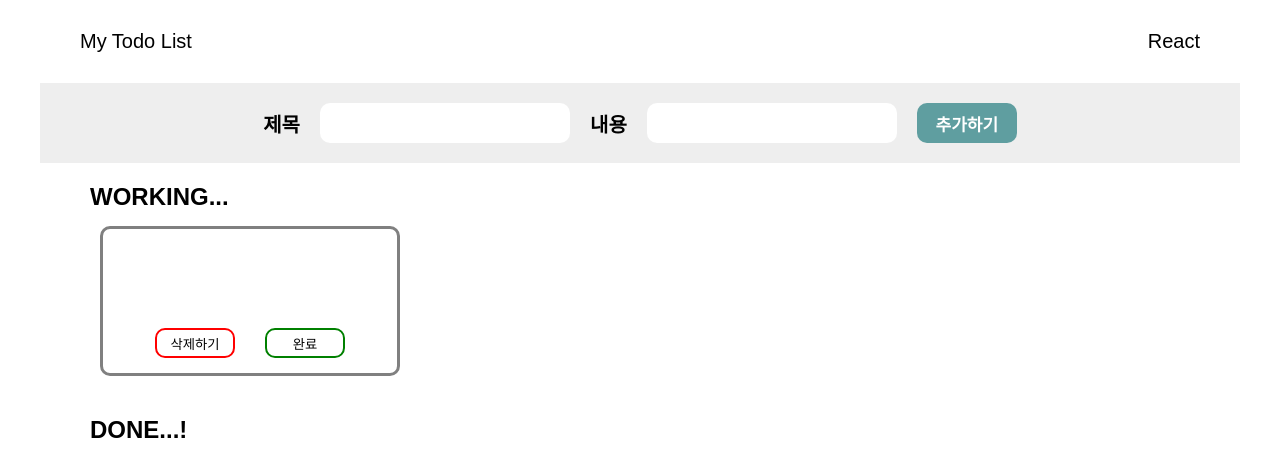
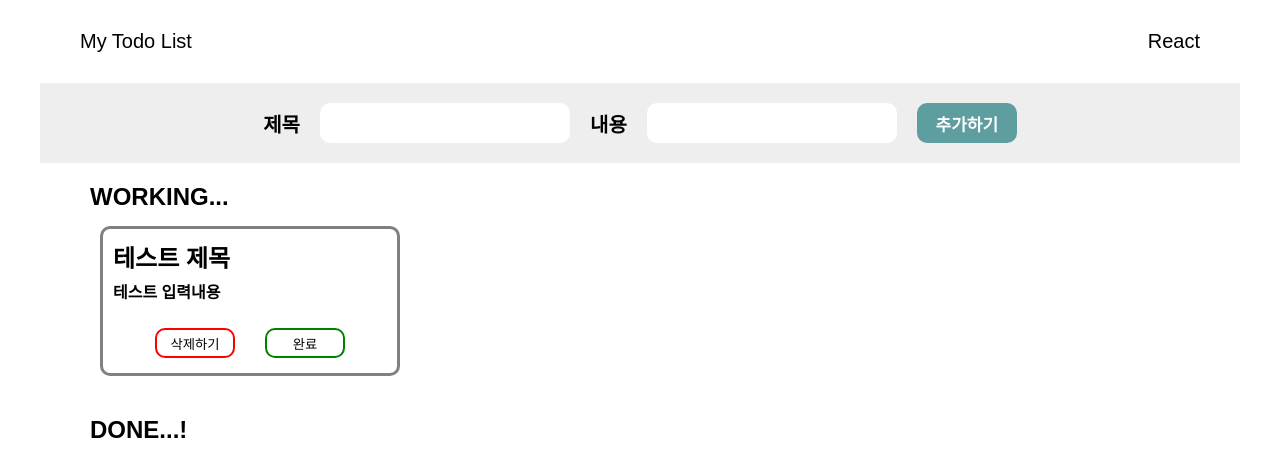
Before and after one commit to taehyunkim3/todolist-react-99-lv1, a React (Create React App) app: page / in a window 1280 px wide. Shown: the top 476 px of the page. Built offline with nearby package versions, Linux system fonts and the light colour scheme.

Commit message:
Update App.js

```diff
--- a/src/App.js
+++ b/src/App.js
@@ -6,7 +6,7 @@ import { v4 as uuidv4 } from 'uuid';
 
 function App() {
   const [todos, setTodos] = useState([
-    { id: 'testid', title: '', body: '', isDone: false }
+    { id: 'testid', title: '테스트 제목', body: '테스트 입력내용', isDone: false }
   ]);
 
   const onChangeHandler = useCallback(
```
